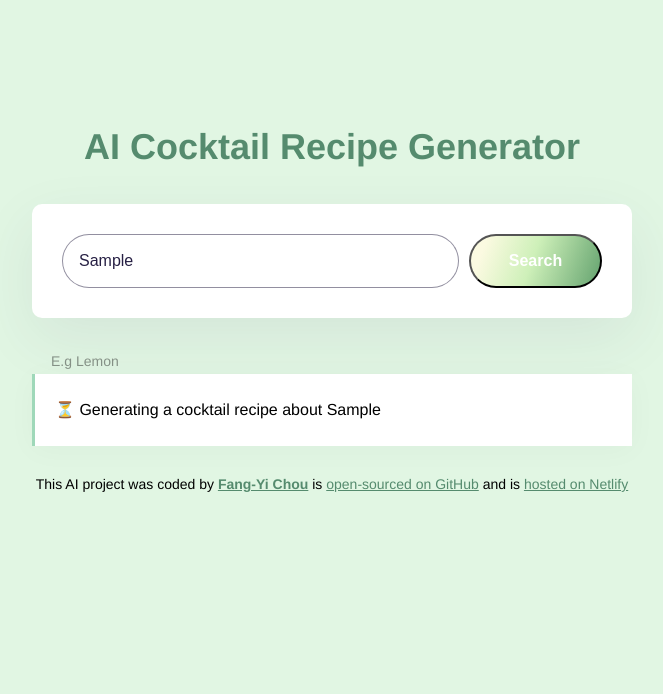
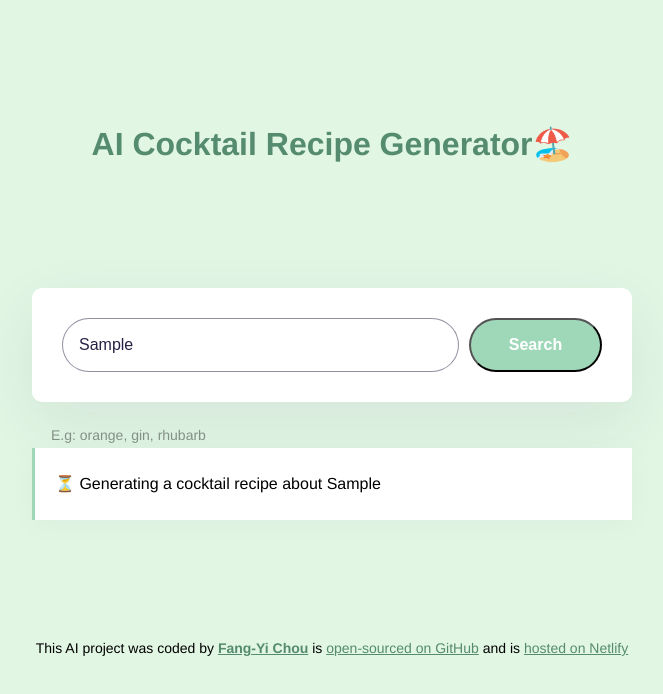
Before and after one commit to mia-chou/cocktail-generator, a plain HTML site: page index.html in a window 1280 px wide. Both pictures are taken after typing "Sample" into the empty fields and a click on the input "Search". Shown: the whole page, without its empty margins (308-971 px from the left). Drawn offline with nearby package versions, Linux system fonts and the light colour scheme; no server answers.

Commit message:
Changed hint and styling is CSS file

```diff
--- a/index.html
+++ b/index.html
@@ -11,22 +11,24 @@
 <body>
     <div class="container">
     <header>
-    <h1>AI Cocktail Recipe Generator</h1>
+    <h1>AI Cocktail Recipe Generator🏖️</h1>
 </header>
 
 <main>
+    <div class="container">
 <form id="recipe-generator">
     <input type="text"
     placeholder="Enter an ingredient for recipe inspiration..."
     autofocus="on"
           required
           class="instruction"
-          id="search-input"
+          id="user-instructions"
   />
   <input type="submit" value="Search" class="button" id="button" />
 </form>
-<div class="hint">E.g Lemon </div>
+<div class="hint">E.g: orange, gin, rhubarb</div>
 <div class="recipe hidden" id="recipe"></div>
+    </div>
 </main>
 <script src="src/script.js"></script>
     <footer>
--- a/src/script.js
+++ b/src/script.js
@@ -12,17 +12,17 @@ function displayRecipe(response) {
   function generateRecipe(event) {
     event.preventDefault();
 
-    let instructionsInput = document.querySelector("#search-input");
+    let instructionsInput = document.querySelector("#user-instructions");
     let apiKey = "03ob1b49a93e50d82f3dta0c9ad62afc";
     let context =
-      "You are a highly skilled AI Bartender that knows a range of different cocktail recipes from just one ingredient. Your mission is to generate a 6-line recipe in basic HTML and separate each line with a <br />. Make sure to follow the user instructions. Do not include a title to the recipe. Sign the recipe with 'SheCodes AI' inside a <strong> element at the end of the poem and NOT at the beginning";
+      "You are a highly skilled AI Bartender that knows a range of different cocktail recipes from just one ingredient. Your mission is to generate a 6-line recipe in basic HTML and separate each line with a <br />. Make sure to follow the user instructions. Please use UK imperial measurements such as: grams. Do not include a title to the recipe.";
 
     let prompt = `User instructions: Generate a cocktail recipe about ${instructionsInput.value}`;
     let apiURL = `https://api.shecodes.io/ai/v1/generate?prompt=${prompt}&context=${context}&key=${apiKey}`;
 
-    let poemElement = document.querySelector("#recipe");
-    poemElement.classList.remove("hidden");
-    poemElement.innerHTML = `<div class="generating">⏳ Generating a cocktail recipe about ${instructionsInput.value}</div>`;
+    let recipeElement = document.querySelector("#recipe");
+    recipeElement.classList.remove("hidden");
+    recipeElement.innerHTML = `<div class="generating">⏳ Generating a cocktail recipe about ${instructionsInput.value}</div>`;
 
     axios.get(apiURL).then(displayRecipe);
   }
--- a/src/style.css
+++ b/src/style.css
@@ -1,5 +1,5 @@
 body{
-    background-color:#E1F6E3 ;
+    background: #E1F6E3;
     font-family: Helvetica, Arial, sans-serif;
 
 }
@@ -20,7 +20,7 @@ a {
 h1{
     text-align: center;
     font-weight: 800;
-    font-size: 36px;
+    font-size: 32px;
     line-height: 1.5;
     color: #558B6E;
 
@@ -38,7 +38,16 @@ form {
      box-shadow: 0px 20px 60px rgba(65, 50, 100, 0.08);
      border-radius: 10px;
      display: flex;
-  margin-bottom: 30px;
+     margin-bottom: 20px;
+     }
+
+
+  .form-container{
+    margin: 80px auto;
+    padding: 15px 20px;
+
+
+
   }
   .instruction{
     padding: 16px;
@@ -53,7 +62,7 @@ form {
   .button {
     margin-left: 10px;
     width: 150px;
-    background: linear-gradient(109.6deg, rgb(251, 250, 225) 11.2%, rgb(206, 240, 185) 47.5%, rgb(100, 163, 111) 100.2%);
+    background:rgb(159, 216, 185);
     border-radius: 5px;
     font-size: 16px;
     font-weight: bold;
@@ -67,11 +76,11 @@ form {
   background-color: #fff;
   padding: 20px;
   line-height: 2;
-  border-left: 3px solid  rgb(159, 216, 185);;
+  border-left: 3px solid  rgb(159, 216, 185);
   box-shadow: 0px 4px 30px 0px rgba(39, 33, 66, 0.03);
 }
 
-.poem strong {
+.recipe strong {
     color: #885df1;
   }
 
```
Lines whose indentation alone changed are shown as unchanged.
